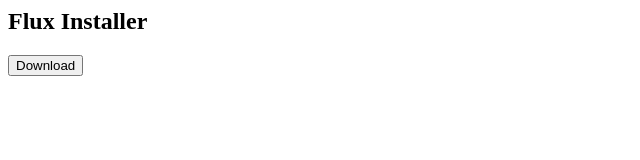
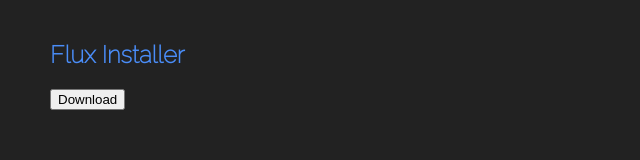
Before and after one commit to soufgameyt/soufgameyt.github.io, a plain HTML site: page flux/flux.html in a window 1280 px wide. Shown: the whole page, without its empty margins (0-640 px from the left). Drawn offline with Linux system fonts and the light colour scheme.

Commit message:
Update flux.html

```diff
--- a/flux/flux.html
+++ b/flux/flux.html
@@ -9,6 +9,6 @@
 <body>
 <h2>Flux Installer </h2>
 <button onclick="myFunction()">Download</button>
-<link rel="stylesheet" type="text/css" href="styles.css" />
+<link rel="stylesheet" type="text/css" href="flux.css" />
 </body>
 </html>
```
